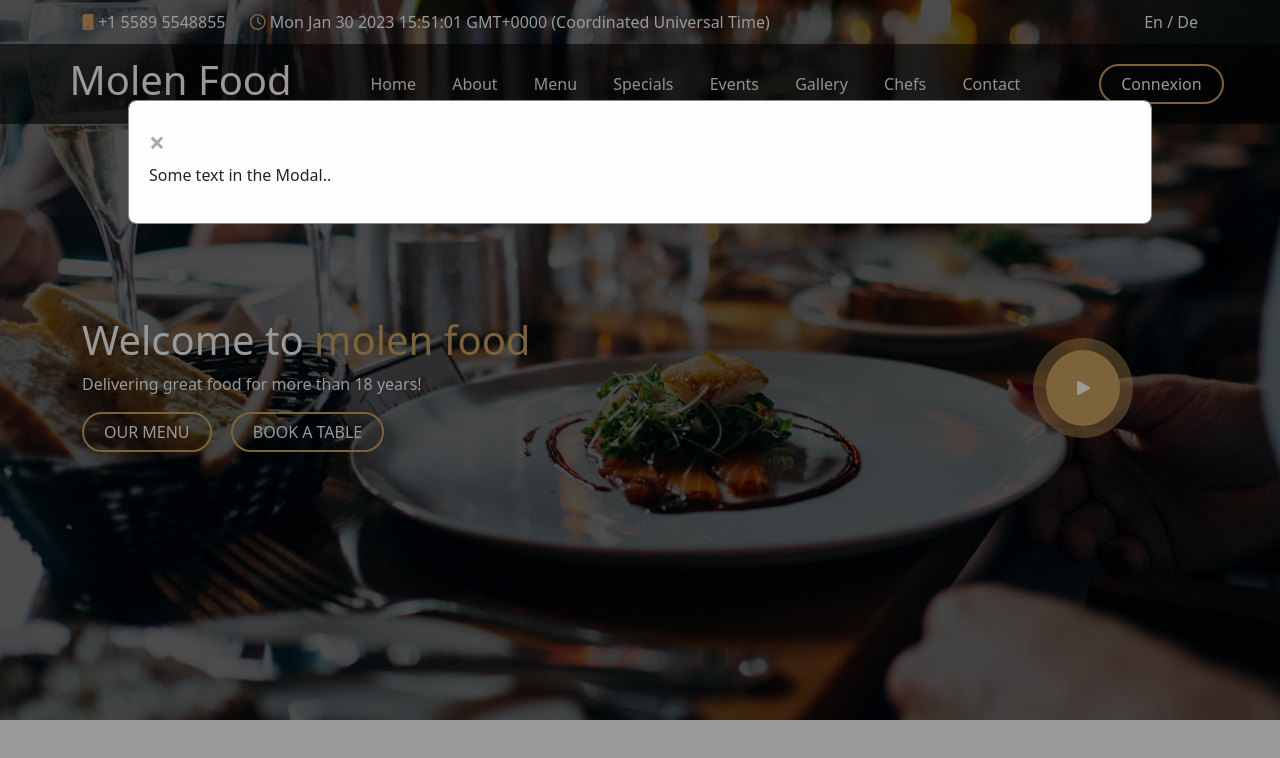
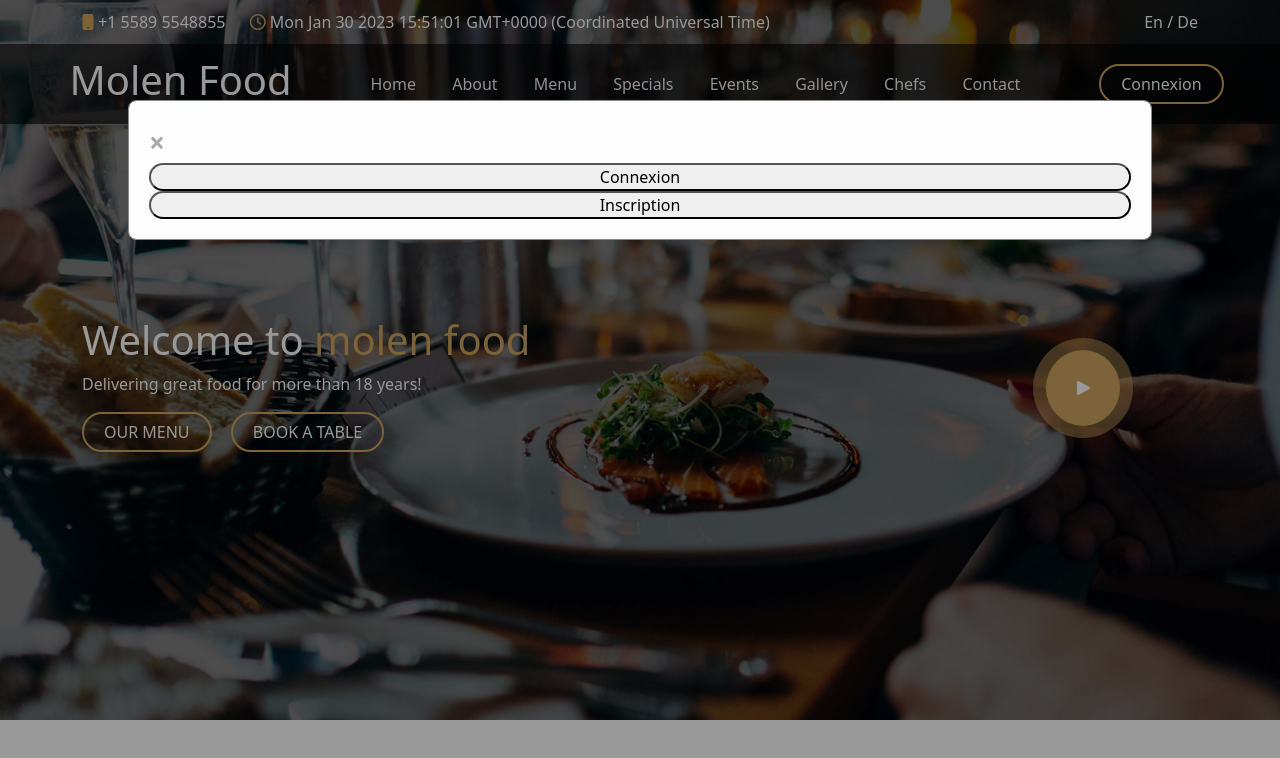
Before and after one commit to KwissyP/projet-dom-Christian-Pandoulas, a website: page index.html in a window 1280 px wide. Both pictures are taken after a click on the button "Connexion". Drawn offline with nearby package versions, Linux system fonts and the light colour scheme.

Commit message:
modal chiant

```diff
--- a/index.html
+++ b/index.html
@@ -52,14 +52,12 @@
             </div>
         </div>
         <div id="myModal" class="modal">
-
-            <!-- Modal content -->
             <div class="modal-content">
-              <span class="close">&times;</span>
-              <p>Some text in the Modal..</p>
+                <span class="close">&times;</span>
+                <button class="modalBtn">Connexion</button>
+                <button class="modalBtn">Inscription</button>
             </div>
-
-          </div>
+        </div>
     </header>
 
     <section>
--- a/src/sass/modules/_header.scss
+++ b/src/sass/modules/_header.scss
@@ -180,6 +180,7 @@ header::before {
     padding: 20px;
     border: 1px solid #888;
     width: 80%;
+    display: flex;
 }
 
 .close {
@@ -194,6 +195,10 @@ header::before {
     color: #000;
     text-decoration: none;
     cursor: pointer;
+}
+
+.modalBtn {
+    border-radius: 25px;
 }
 
 // Media Queries
```
Also changed, not shown: public/css/style.css, 1 other file.
